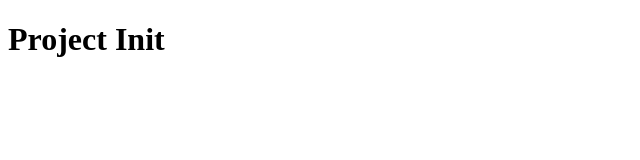
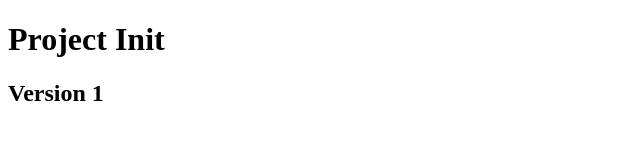
Before and after one commit to liakatbiswas/git-tasting, a plain HTML site: page index.html in a window 1280 px wide. Shown: the whole page, without its empty margins (0-640 px from the left). Drawn offline with Linux system fonts and the light colour scheme.

Commit message:
version 1

```diff
--- a/index.html
+++ b/index.html
@@ -7,5 +7,7 @@
   </head>
   <body>
     <h1>Project Init</h1>
+
+    <h2>Version 1</h2>
   </body>
 </html>
```
